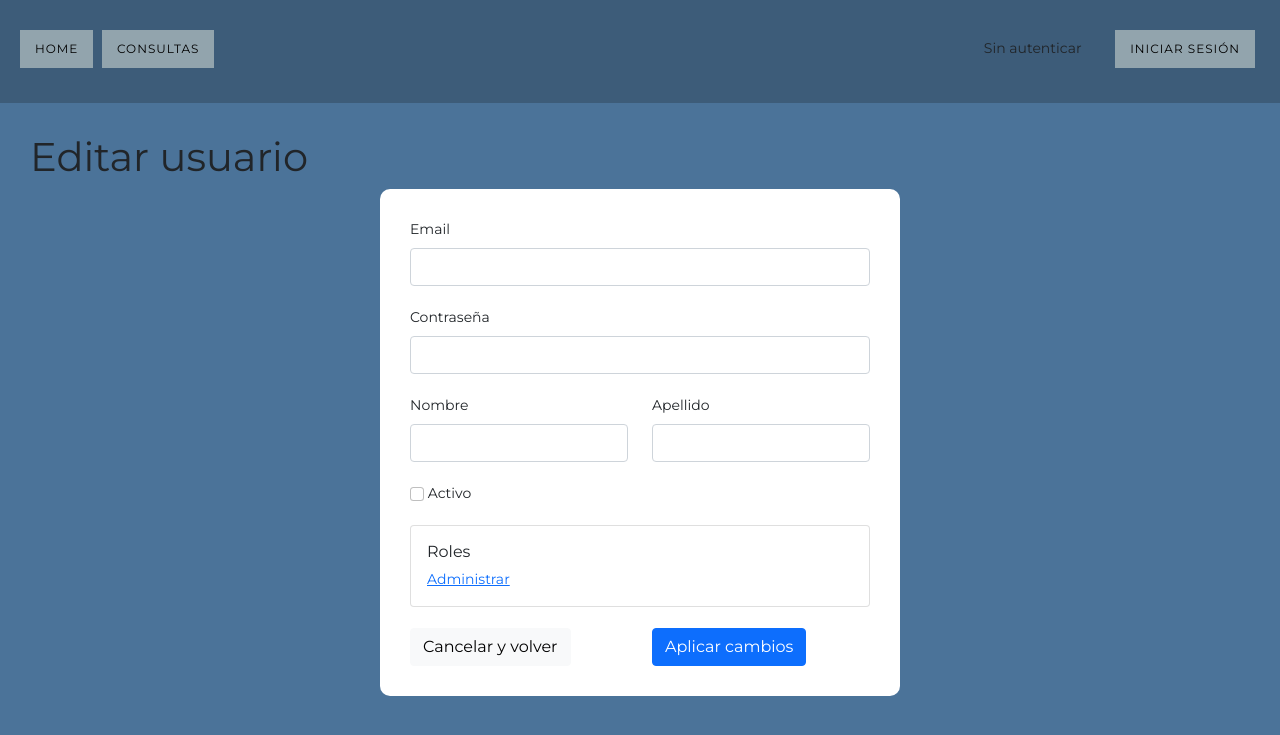
After one commit to lautarooleastro/proyecto2021-grupo6, a Flask app: template app/templates/user/update.html in a window 1280 px wide. The commit adds this page. Shown: the top 735 px of the page. Run offline with Flask 2, Linux system fonts and the light colour scheme; the template is opened without the code that fills it, so the values that code supplies are empty; parts of the project's set-up code (start-up, migrations or seed data) failed here and were passed over.

Commit message:
se creo la vista de editar usuario y se linkeo con el indice de usuarios

```diff
--- /dev/null
+++ b/app/templates/user/update.html
@@ -0,0 +1,59 @@
+{% extends "layout.html" %}
+{% block title %}Usuarios{% endblock %}
+{% block head %}
+{{ super() }}
+{% endblock %}
+{% block content %}
+<h1>Editar usuario</h1>
+<div class="container-md" style="background-color: white; padding: 30px; border-radius: 10px; width: fit-content;">
+    <form action="{{ url_for('user_update') }}" method="POST">
+        <div class="col">
+            <label class="form-label">Email</label>
+            <input required value="{{user.email}}" name="email" type="email" class="form-control">
+        </div>
+        <br>
+        <div class="col">
+            <label class="form-label">Contraseña</label>
+            <input required value="{{user.password}}" name="password" class="form-control">
+        </div>
+        <br>
+        <div class="row">
+            <div class="col">
+                <label class="form-label">Nombre</label>
+                <input required value="{{user.first_name}}" name="first_name" class="form-control">
+            </div>
+            <div class="col">
+                <label class="form-label">Apellido</label>
+                <input required value="{{user.last_name}}" name="last_name" class="form-control">
+            </div>
+        </div>
+        <br>
+        <div class="row">
+            <div class="col">
+                <input class="form-check-input" name="active" type="checkbox">
+                <label class="form-check-label"> Activo</label>
+            </div>
+        </div>
+        <br>
+        <div class="card">
+            <div class="card-body">
+                <h6 class="card-title">Roles</h6>
+                {% for rol in user.roles %}
+                <p class="card-text">- {{rol.name}} </p>
+                {% endfor %}
+                <a href="#" class="card-link">Administrar</a>
+            </div>
+        </div>
+        <br>
+        <div class="row">
+            <div class="col"><a href="{{ url_for('user_index') }}">
+                    <button type="button" class="btn btn-light">Cancelar y volver</button>
+                </a></div>
+            <div class="col">
+                <button name="edit_id" value="{{user.id}}" type="submit" class="btn btn-primary">Aplicar
+                    cambios</button>
+            </div>
+        </div>
+    </form>
+</div>
+{% endblock %}
```
Also changed, not shown: app/templates/user/index.html (+5 -4 lines).
